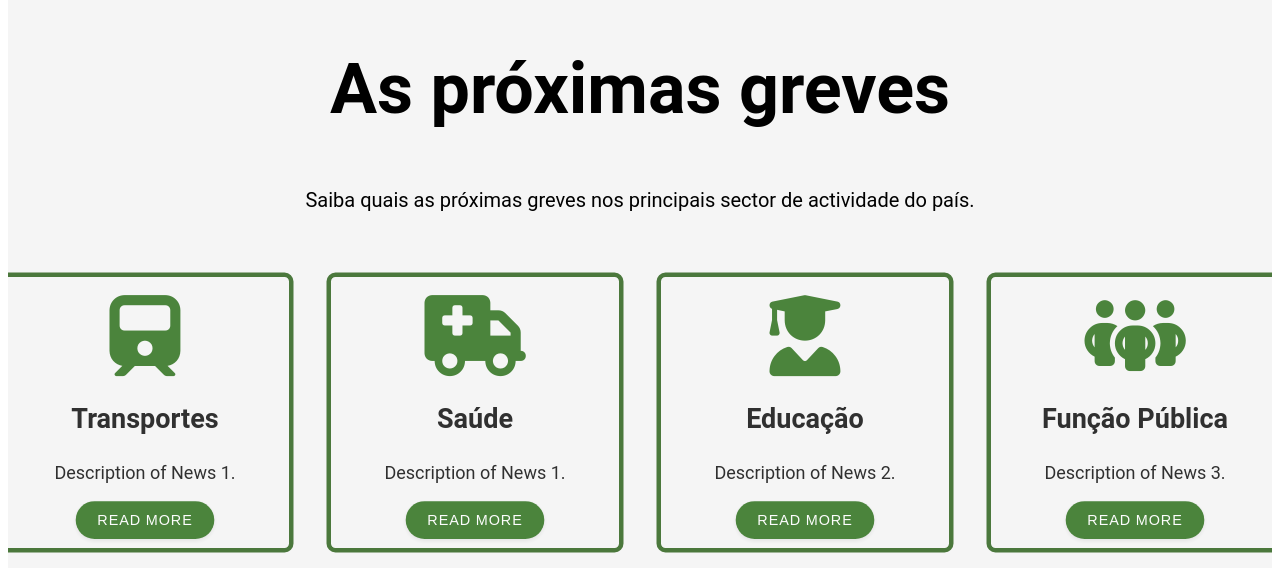
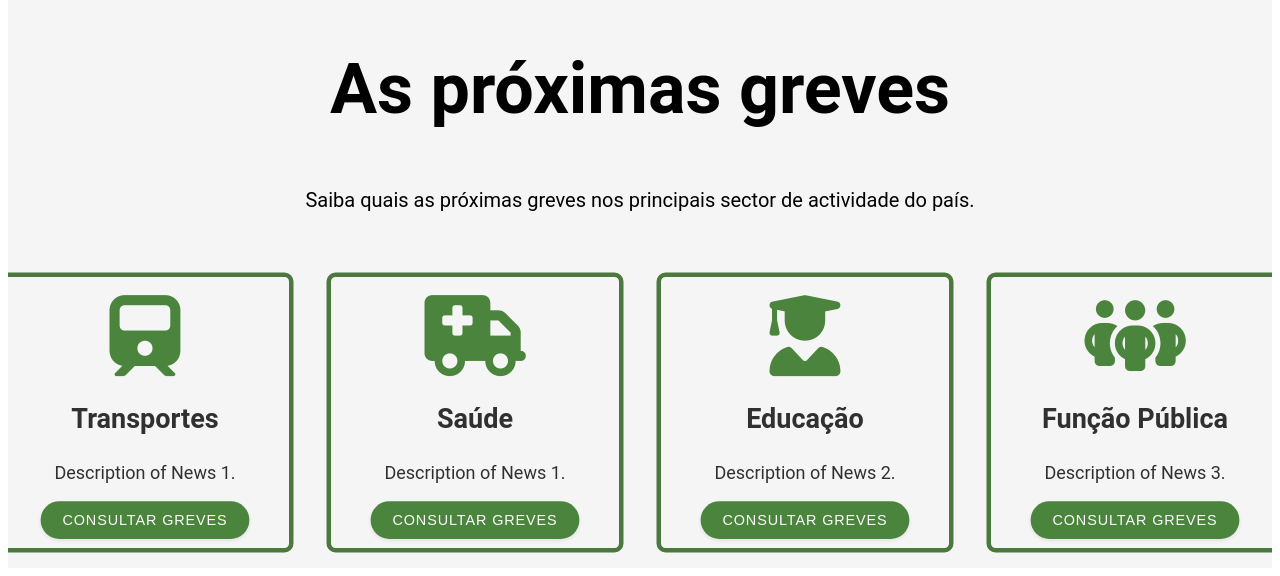
Before and after one commit to mariomartins2020/mariomartins2020.github.io, a plain HTML site: page index.html in a window 1280 px wide. Shown: the part 1223-1799 px from the top of the page. Drawn offline with Linux system fonts and the light colour scheme.

Commit message:
Update index.html

```diff
--- a/index.html
+++ b/index.html
@@ -2,6 +2,7 @@
 <html>
   <head>
     <meta charset="UTF-8">
+    <meta name="viewport" content="width=device-width, initial-scale=1">
     <script src="https://kit.fontawesome.com/4237ae5365.js" crossorigin="anonymous"></script>
     <title>Hoje há Greve</title>
     <link rel="stylesheet" href="styles.css">
@@ -12,7 +13,7 @@
   <a href="index.html"><img src="logo.png" alt="Logo"></a>
   <nav>
     <ul>
-       <li><a href="transportes.html">Home</a></li>
+      <li><a href="transportes.html">Home</a></li>
       <li><a href="transportes.html">Transportes</a></li>
       <li><a href="educacao.html">Educação</a></li>
       <li><a href="saude.html">Saúde</a></li>
@@ -32,25 +33,25 @@
       <i class="fa-solid fa-train"></i>
       <h3>Transportes</h3>
       <p>Description of News 1.</p>
-      <a href="news3.html"><button class="btn">Read More</button></a>
+      <a href="news3.html"><button class="btn">Consultar Greves</button></a>
     </div>
     <div class="card">
       <i class="fa-solid fa-truck-medical"></i>
       <h3>Saúde</h3>
       <p>Description of News 1.</p>
-      <a href="news3.html"><button class="btn">Read More</button></a>
+      <a href="news3.html"><button class="btn">Consultar Greves</button></a>
     </div>
     <div class="card">
       <i class="fa-solid fa-user-graduate"></i>
       <h3>Educação</h3>
       <p>Description of News 2.</p>
-      <a href="news3.html"><button class="btn">Read More</button></a>
+      <a href="news3.html"><button class="btn">Consultar Greves</button></a>
     </div>
     <div class="card">
       <i class="fa-solid fa-people-group"></i>
       <h3>Função Pública</h3>
       <p>Description of News 3.</p>
-      <a href="news3.html"><button class="btn">Read More</button></a>
+      <a href="news3.html"><button class="btn">Consultar Greves</button></a>
     </div>
   </div>
 </div>
```
